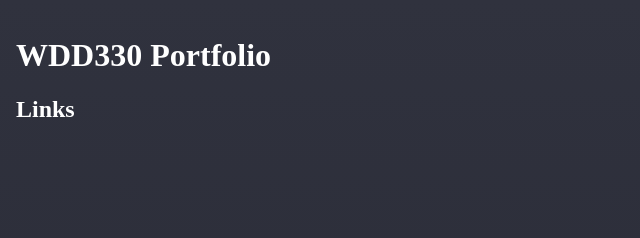
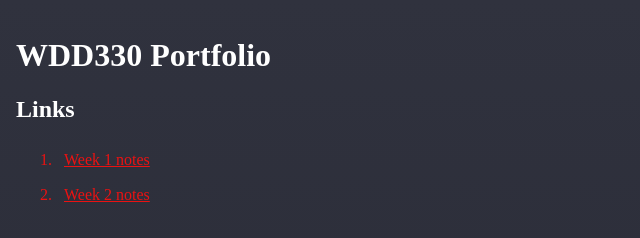
Before and after one commit to Matiaserodriguez/wdd330_portfolio, a plain HTML site: page index.html in a window 1280 px wide. Shown: the top 238 px of the page, without its empty margins (0-640 px from the left). Drawn offline with nearby package versions, Linux system fonts and the light colour scheme; the site is published under a folder, as on GitHub Pages, so addresses that start at the root find nothing.

Commit message:
modifices routes to match with the js files

```diff
--- a/index.html
+++ b/index.html
@@ -15,6 +15,6 @@
     <h1>WDD330 Portfolio</h1>
     <h2>Links</h2>
     <ol class="my-ol"></ol>
-    <script src="/js/main.js"></script>
+    <script src="js/main.js"></script>
   </body>
 </html>
```
Also changed, not shown: week1/story.html (+1 -1 lines).
